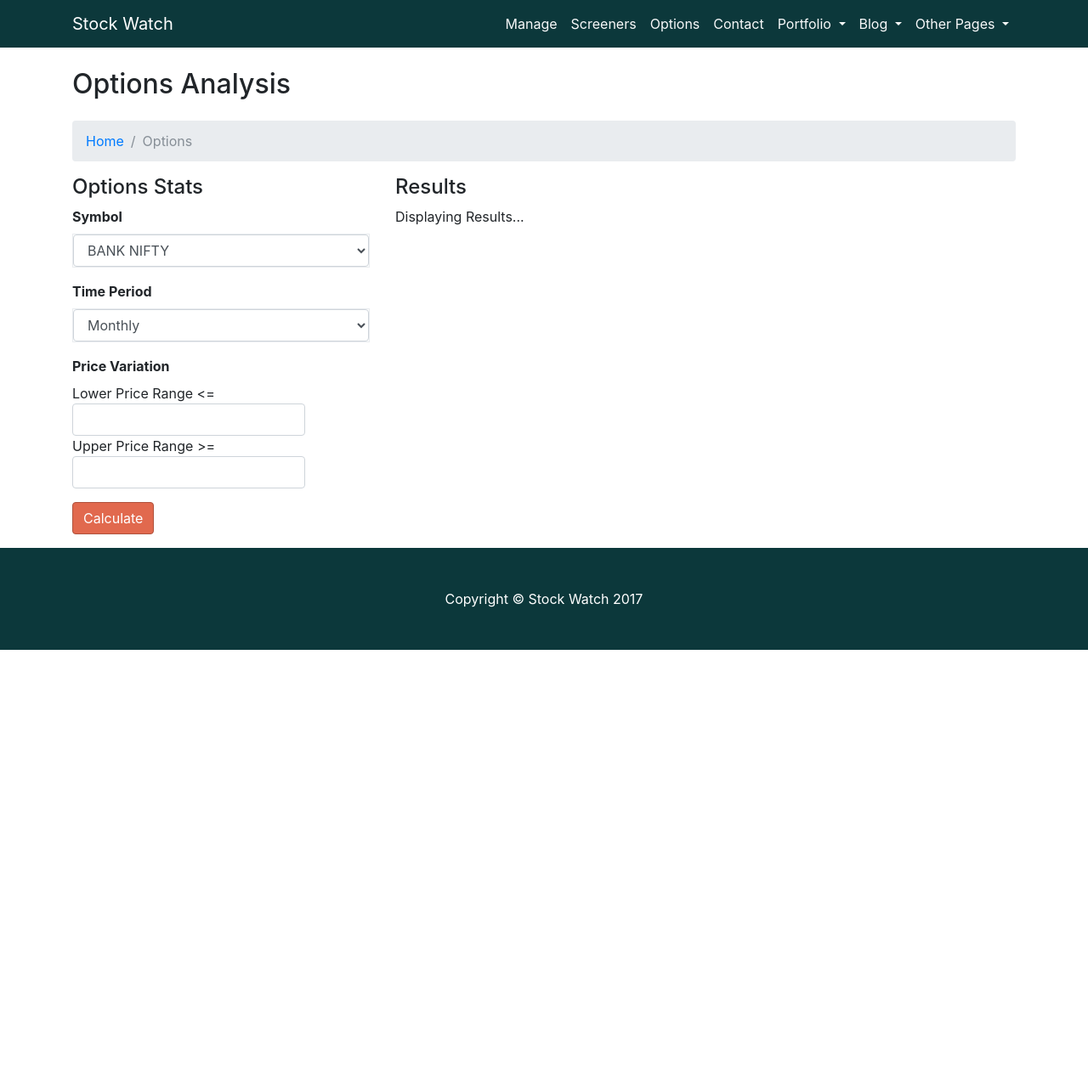
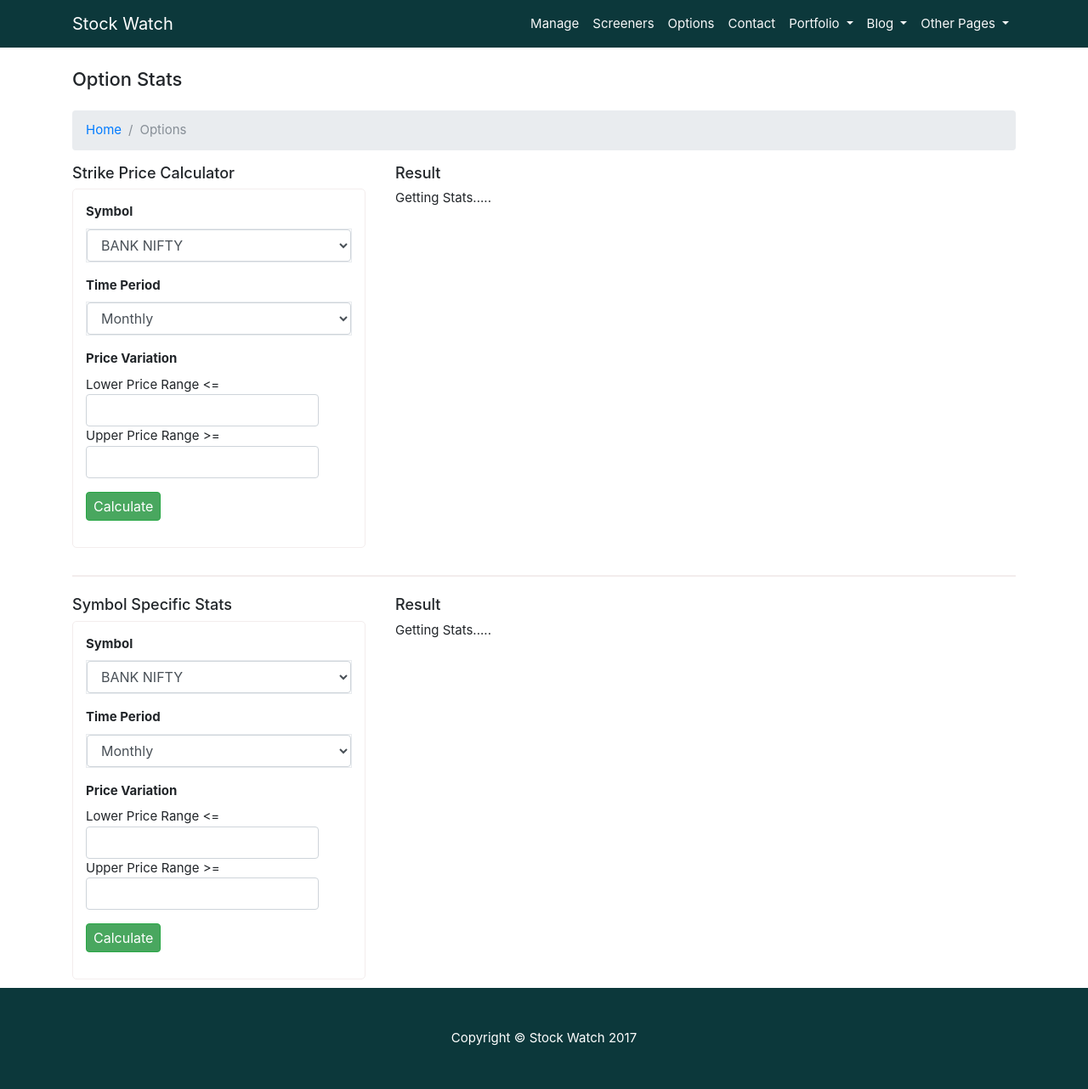
Before and after one commit to play-area/stock-watch, a PHP site: page /options.php in a window 1280 px wide. Shown: the whole page at 85% size. Before the commit the page ends 765 px from the top, so only its background shows below. Run offline with PHP 8.4, Linux system fonts and the light colour scheme.

Commit message:
Fixing CSS for the application

```diff
--- a/app/model/optionsCalculations.php
+++ b/app/model/optionsCalculations.php
@@ -62,7 +62,7 @@ function getMonthlyPriceRange($symbol,$lowerPrice=0,$upperPrice=0){
 	}
 	//Printing the results
 	$k=1;
-	//echo("</br>Weeks on which <b>BankNifty</b> moved more than a <b>1000 points </b> between $startDay and $endDay</br></br>");
+	echo("</br>Months on which <b>".strtoupper($symbol)."</b> traded below<b>$lowerPrice</b> or traded above <b>$upperPrice</b></br></br>");
 	echo("<table class='table table-striped'><tr><th>Sl No.</th><th>Start Date</th><th>End Date</th><th>Days</th><th>Month's High</th><th>Month's Low</th><th>Open - Close</th></tr>");
 	foreach($monthlyResults as $monthResult){
 		$maxUp=$monthResult['high']-$monthResult['open'];
@@ -142,7 +142,7 @@ function getWeeklyPriceRange($symbol,$lowerPrice=0,$upperPrice=0,$startDay,$endD
 
 	//Printing the results
 	$k=1;
-	echo("</br>Weeks on which <b>BankNifty</b> moved more than a <b>1000 points </b> between $startDay and $endDay</br></br>");
+	echo("</br>Weeks on which <b>".strtoupper($symbol)."</b> traded below<b>$lowerPrice</b> or traded above <b>$upperPrice</b> between $startDay and $endDay</br></br>");
 	echo("<table class='table table-striped'><tr><th>Sl No.</th><th>Start Date</th><th>End Date</th><th>Days</th><th>Week's High</th><th>Week's Low</th><th>Open - Close</th></tr>");
 	foreach($weeklyResults as $weekResult){
 		$maxUp=$weekResult['high']-$weekResult['open'];
--- a/public/css/style.css
+++ b/public/css/style.css
@@ -1,12 +1,46 @@
-/* ############# Index Page Css Start ##################*/
-/*
-	Color Codes:
-		#0C383B
-		#789F8A
-		#E2D8A3
-		#E1B753
-		#E1694E
-*/
+/* ############# Common CSS for all pages Start ##################*/
+	body {
+		margin: 0;
+		font-family: -apple-system,BlinkMacSystemFont,"Segoe UI",Roboto,"Helvetica Neue",Arial,sans-serif,"Apple Color Emoji","Segoe UI Emoji","Segoe UI Symbol";
+		font-size: 15px;
+		font-weight: 400;
+		line-height: 1.5;
+		color: #212529;
+		text-align: left;
+		background-color: #fff;
+	}
+
+	h1, .h1 {
+	  font-size: 30px;
+	}
+
+	h2, .h2 {
+	  font-size: 26px;
+	}
+
+	h3, .h3 {
+	  font-size: 22px;
+	}
+
+	h4, .h4 {
+	  font-size: 18px;
+	}
+
+	h5, .h5 {
+	  font-size: 14px;
+	}
+
+	h6, .h6 {
+	  font-size: 10px;
+	}
+
+	fieldset{
+		border: 1px solid #f3eded;
+		border-radius: 5px;
+		padding: 15px;
+		margin:5px 5px 10px 0px;
+	}
+
 	.bg-dark {
 		background-color: #0C383B!important;
 	}
@@ -16,7 +50,16 @@
 	.blank-row-1{
 		margin:1% 0;
 	}
-/* Buttons -- START */
+	.row-separator{
+		border: 1px solid #f3eded;
+		margin:2% 0;
+	}
+
+	/* Buttons CSS -- START */
+		.btn {
+			padding:4px 8px;
+		}
+
 		.btn-primary {
 			color: #fff;
 			background-color: #E1694E;
@@ -155,12 +203,41 @@
 				font-size: 12px;
 			}
 		}
+	/* Media Querries -- END */
+
+/* ############# Common CSS for all pages End ##################*/
+
+
+/* ############# Index Page Css Start ##################*/
+
+
+
+
 /* ############# Index Page Css End ##################*/
+
+/* ############# Manage Page Css Start ##################*/
+
+
+
+
+/* ############# Manage Page Css End ##################*/
+
+
+/* ############# Screener Page Css Start ##################*/
+
+
+
+
+/* ############# Screener Page Css End ##################*/
+
 
 /* ############# Options Page Css Start ##################*/
 	#lower-price,#upper-price {
 		display:inline;
 		width:auto;
 	}
-
+	.results div{
+		overflow-y: auto;
+		height: 395px;
+	}
 /* ############# Options Page Css End ##################*/
--- a/public/options.php
+++ b/public/options.php
@@ -14,7 +14,7 @@
     <!-- Page Content -->
     <div class="container">
 
-	<h2 class="my-4">Options Analysis</h2>
+	<h3 class="my-4">Option Stats</h3>
 
 	<ol class="breadcrumb">
 		<li class="breadcrumb-item">
@@ -46,8 +46,9 @@
 	<!-- .row -->
     <div class="row">
         <div class="col-lg-4">
-			<h4>Options Stats</h4>
+			<h4>Strike Price Calculator</h4>
 			<form class="options-form" method="post" onsubmit="calculateOptions()">
+				<fieldset>
 					<div class="form-group">
 						<label class="control-label"><b>Symbol</b></label>
 						<div class="selectContainer border">
@@ -99,14 +100,88 @@
 						</div>
 					</div>
 					<div class="form-group">
-					<input class="btn btn-primary" type="submit" value="Calculate"></button>
+						<input class="btn btn-success" type="submit" value="Calculate"></button>
 					</div>
+				</fieldset>
 			</form>
         </div>
 		<div class="col-lg-8 results">
-			<h4>Results</h4>
+			<h4>Result</h4>
 			<div>
-				Displaying Results...
+				Getting Stats.....
+			</div>
+		</div>
+    </div>
+    <!-- /.row -->
+
+	<div class="row-separator"></div>
+
+	<!-- .row -->
+    <div class="row">
+        <div class="col-lg-4">
+			<h4>Symbol Specific Stats</h4>
+			<form class="options-form" method="post" onsubmit="calculateOptions()">
+				<fieldset>
+					<div class="form-group">
+						<label class="control-label"><b>Symbol</b></label>
+						<div class="selectContainer border">
+							<select id="symbol" name="symbol" class="form-control">
+								<option value="banknifty">BANK NIFTY</option>
+								<option value="nifty">NIFTY</option>
+								<option value="usdinr">USD/INR</option>
+								<option value="sbin">SBIN</option>
+								<option value="reliance">RELIANCE</option>
+							</select>
+						</div>
+					</div>
+					<div class="form-group">
+						<label class="control-label"><b>Time Period</b></label>
+						<div class="selectContainer border">
+							<select id="time-period" name="time-period" class="form-control">
+								<option value="Monthly">Monthly</option>
+								<option value="Weekly">Weekly</option>
+							</select>
+						</div>
+					</div>
+					<div class="form-group">
+						<label class="control-label"><b>Price Variation</b></label></br>
+						Lower Price Range <=<input type="text" class="form-control" name="lower-price" id="lower-price"></br>
+						Upper Price Range >=<input type="text" class="form-control" name="upper-price" id="upper-price">
+					</div>
+					<div class="form-group" style="display:none">
+						<label class="control-label"><b>Start Day</b></label>
+						<div class="selectContainer border">
+							<select id="start-day" name="start-day" class="form-control">
+								<option value="Monday">Monday</option>
+								<option value="Tuesday">Tuesday</option>
+								<option value="Wednesday">Wednesday</option>
+								<option value="Thursday">Thursday</option>
+								<option value="Friday">Friday</option>
+							</select>
+						</div>
+					</div>
+					<div class="form-group" style="display:none">
+						<label class="control-label"><b>End Day</b></label>
+						<div class="selectContainer border">
+							<select id ="end-day" name="end-day" class="form-control">
+								<option value="Monday">Monday</option>
+								<option value="Tuesday">Tuesday</option>
+								<option value="Wednesday">Wednesday</option>
+								<option value="Thursday">Thursday</option>
+								<option value="Friday">Friday</option>
+							</select>
+						</div>
+					</div>
+					<div class="form-group">
+						<input class="btn btn-success" type="submit" value="Calculate"></button>
+					</div>
+				</fieldset>
+			</form>
+        </div>
+		<div class="col-lg-8 results">
+			<h4>Result</h4>
+			<div>
+				Getting Stats.....
 			</div>
 		</div>
     </div>
```
Also changed, not shown: other parts of public/css/style.css (+27 -22 lines), public/index.php (+10 -20 lines), public/manage.php (+12 -8 lines), public/screeners.php (+3 -5 lines). Lines whose indentation alone changed are shown as unchanged.
